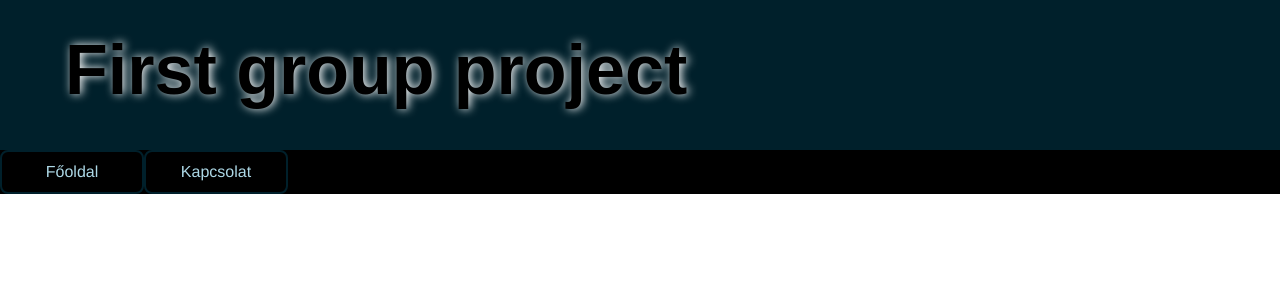
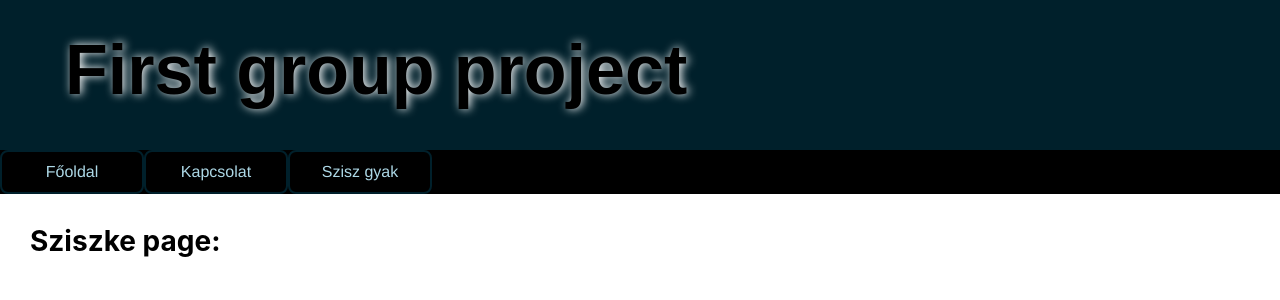
Before and after one commit to dcfw6l/test-application, a React (Create React App) app: page /SziszkePage in a window 1280 px wide. Shown: the top 300 px of the page. Built offline with nearby package versions, Linux system fonts and the light colour scheme.

Commit message:
sziszke page

```diff
--- a/src/App.js
+++ b/src/App.js
@@ -4,6 +4,7 @@ import { Header } from './components/header/header.tsx';
 import { Home } from './components/home/home.tsx';
 import { BrowserRouter as Router, Link, Route, Routes } from 'react-router-dom';
 import { Contact } from './components/contact/contact.tsx';
+import { TestSzisz } from './components/testszisz/testszisz.tsx';
 
 function App() {
   return (
@@ -13,10 +14,12 @@ function App() {
       <Router>
       <Link className="menuItems" to="/">Főoldal</Link>
       <Link className="menuItems" to="/Contact">Kapcsolat</Link>
+      <Link className="menuItems" to="/SziszkePage">Szisz gyak</Link>
 
       <Routes>
         <Route path="/" element={<Home />} />
         <Route path="/Contact" element={ <Contact />} />
+        <Route path="/SziszkePage" element={ <TestSzisz />} />
       </Routes>
 
 
--- a/src/App.tsx
+++ b/src/App.tsx
@@ -14,6 +14,7 @@ function App() {
       <Link className="menuItems" to="/"> Főoldal</Link>
       <Link className="menuItems" to="/Order"> Rendelés</Link>
       <Link className="menuItems" to="/Contact"> Kapcsolat</Link>
+      <Link className="menuItems" to="/SziszkePage"> Szisz gyakorlás</Link>
 
       <Route path="/" element={<Home />} />
 
--- /dev/null
+++ b/src/components/testszisz/testszisz.tsx
@@ -0,0 +1,11 @@
+import React from "react";
+import "./testszisz.css"
+
+export class TestSzisz extends React.Component<{}, {}> {
+
+render(){
+    return <div className="contactContainer" style={{fontSize: '28px'}}>
+        <div className="contactTitle">Sziszke page:</div>
+        </div>
+    }
+}
```
Also changed, not shown: src/components/testszisz/testszisz.css (added).
